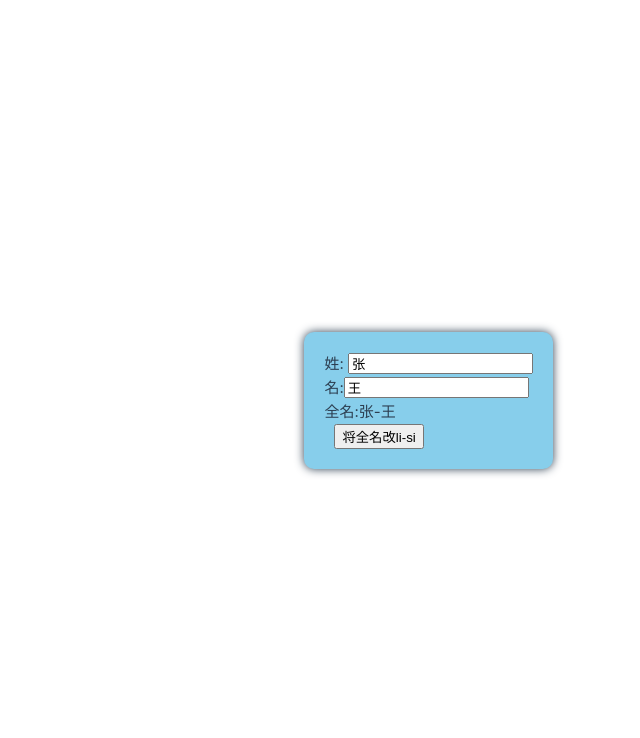
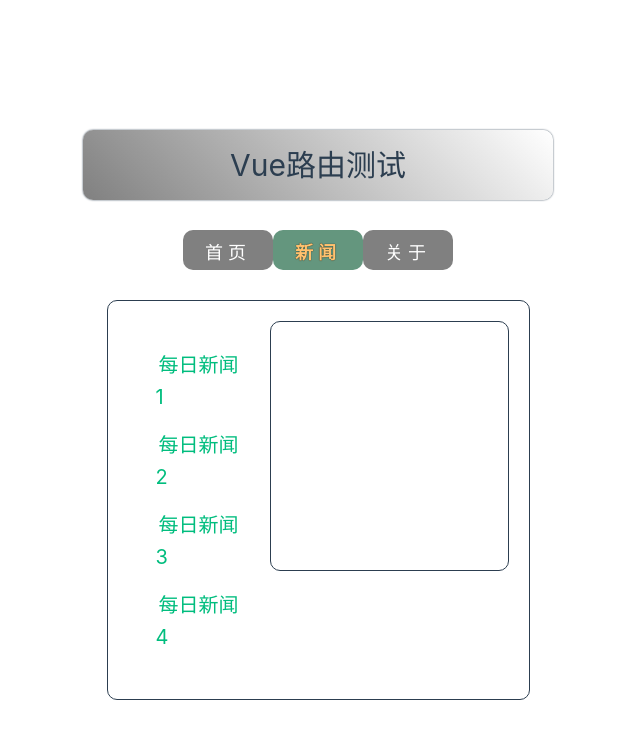
Before and after one commit to duasong111/Vue, a Vue app: page /news in a window 1280 px wide. Shown: the top 738 px of the page, without its empty margins (87-727 px from the left). Built offline with nearby package versions, Linux system fonts and the light colour scheme.

Commit message:
添加使用的文档

```diff
--- a/package.json
+++ b/package.json
@@ -11,8 +11,10 @@
     "type-check": "vue-tsc --build"
   },
   "dependencies": {
+    "axios": "^1.8.1",
     "hello-vue": "file:",
-    "vue": "^3.5.13"
+    "vue": "^3.5.13",
+    "vue-router": "^4.5.0"
   },
   "devDependencies": {
     "@tsconfig/node22": "^22.0.0",
--- a/src/App.vue
+++ b/src/App.vue
@@ -1,15 +1,69 @@
 <template>
-  <Person />
+  <div class="app">
+    <h2 class="title">Vue路由测试</h2>
+    <!-- 导航区域 -->
+    <div class="navicate">
+      <!-- 来去实现页面的跳转功能 -->
+      <RouterLink to="/home" active-class="active">首页</RouterLink>
+      <RouterLink :to="{name:'xinwen'}" active-class="active">新闻</RouterLink>
+      <RouterLink :to="{path:'/about'}"active-class="active">关于</RouterLink>
+    </div>
+    <!-- 展示区域 -->
+     <div class="main-content">
+      <RouterView></RouterView>
+     </div>
+  </div>
 </template>
-<script lang="ts">
-import Person from './components/Person.vue';
+<script lang="ts" setup name="App">
+import {RouterView,RouterLink} from 'vue-router'
 
-export default {
-  name: 'App', //组件名
-  components: { Person }, //注册组件
+</script>
+<style scoped>
+.title{
+  text-align: center;
+  word-spacing: 5px;
+  margin: 30px 0;
+  height: 70px;
+  line-height: 70px;
+  background-image: linear-gradient(45deg,gray,white);
+  border-radius: 10px;
+  box-shadow: 0 0 2px;
+  font-size: 30px;
 }
-</script>
+.navicate{
+  display: flex;
+  justify-content: space-around;
+  margin:0 100px;
 
-<style scoped>
+}
+.navicate a{
+  display: block;
+  text-align: center;
+  width: 90px;
+  height: 40px;
+  line-height: 40px;
+  border-radius: 10px;
+  background-color: gray;
+  text-decoration: none;
+  color: white;
+  font-size: 18px;
+  letter-spacing: 5px;
+}
+.navicate a.active{
+  background-color: #64967E;
+  color: #ffc26f;
+  font-weight: 900;
+  text-shadow: 0 0 1px black;
+  font-family: 微软雅黑;
+}
+.main-content{
+margin:0 auto;
+margin-top: 30px;
+border-radius:10px;
+width: 90%;
+width: 90%;
+height: 400px;
+border:1px solid;
+}
 
 </style>
--- a/src/components/Person.vue
+++ b/src/components/Person.vue
@@ -1,42 +1,13 @@
 <template>
-    <div class="person">
-        姓: <input type="text" v-model="firstName"> <br>
-        名:<input type="text" v-model="lastName"> <br>
-        全名:<span>{{ fullName}}</span>
-        <br>
-        <button @click="changefullName">将全名改li-si</button>
 
-
-    </div>
 </template>
-<!-- <script lang="ts">
-export default {
-    name: 'Person',
-}
-</script> -->
 
 <script lang="ts" setup name="Person">//使用setup的语法糖
 
-import { ref, reactive, toRefs, computed } from 'vue'
-let firstName = ref("张")
-let lastName = ref("王")
-
-let fullName = computed({
-    get() {
-        return firstName.value.slice(0, 1).toUpperCase() + firstName.value.slice(1) + '-' +
-            lastName.value
-    },
-    set(vla){
-        const[str1,str2]=vla.split('-')
-        firstName.value=str1
-        lastName.value=str2
-    }
-})
-function changefullName() {
-    fullName.value = "li-si"
-}
 
 </script>
+
+
 
 <style scoped>
 .person {
@@ -49,4 +20,9 @@ function changefullName() {
 button {
     margin: 0 10px;
 }
+
+img {
+    height: 200px;
+    margin-right: 15px;
+}
 </style>
--- /dev/null
+++ b/src/pages/About.vue
@@ -0,0 +1,20 @@
+<template>
+    <div class="contain">
+    <h3>关于整个页面的显示</h3>
+    </div>
+</template>
+
+<script lang="ts" setup name="About">//使用setup的语法糖
+</script>
+<style scoped>
+.contain{
+
+    font-size: 30px;
+    display: flex;
+    margin: 50px;
+    color: gray;
+    justify-content: center;
+    align-items: center;
+
+}
+</style>
--- /dev/null
+++ b/src/pages/Detail.vue
@@ -0,0 +1,27 @@
+<template>
+    <div class="news-list">
+        <li>编号：{{ id }}</li>
+        <li>标题：{{ title }}</li>
+        <li>内容：{{ content }}</li>
+    </div>
+</template>
+
+<script lang="ts" setup name="Detail">//使用setup的语法糖
+// import { toRefs } from 'vue';
+// import {useRoute} from 'vue-router'
+// let router = useRoute()
+// console.log(router)
+// let {query} =toRefs(router)
+defineProps(['id','title','content'])
+</script>
+<style scoped>
+.news-list{
+    margin: 10px;
+    list-style: none;
+    padding-left: 20px;
+}
+.news-list li {
+    line-height: 30px;
+}
+
+</style>
--- /dev/null
+++ b/src/pages/Home.vue
@@ -0,0 +1,17 @@
+<template>
+    <div class="home">
+     <img src="http://www.atguigu.com/images/index_new/logo.png" alt="">
+    </div>
+</template>
+
+<script lang="ts" setup name="Home">//使用setup的语法糖
+</script>
+<style scoped>
+.home{
+    display: flex;
+    justify-content: center;
+    align-items: center;
+    height: 100%;
+}
+
+</style>
--- /dev/null
+++ b/src/pages/News.vue
@@ -0,0 +1,82 @@
+<template>
+    <div class="contain">
+        <ul>
+            <li v-for="item in newsList" :key="item.id">
+
+                <!-- 第一种写法 -->
+              <!-- <RouterLink :to="`/news/details?id=${item.id}&title=${item.title}&content=${item.conten}`">{{item.title}}</RouterLink> -->
+            <!-- 第二种写法 -->
+              <!-- <RouterLink
+            :to="{
+                path:'/news/details',
+                query:{
+                    id:item.id,
+                    title:item.title,
+                    content:item.conten
+                }
+            }">
+                {{item.title}}
+            </RouterLink> -->
+
+            <!-- 第三张写法 -->
+             <RouterLink
+             :to="{
+                name:'news_detal',
+                params:{
+                    id:item.id,
+                    title:item.title,
+                    content:item.conten
+                }
+             }">
+                {{item.title}}
+             </RouterLink>
+            </li>
+        </ul>
+
+
+        <!-- 展示区域 -->
+         <div class="news-content">
+            <RouterView></RouterView>
+
+         </div>
+    </div>
+
+
+</template>
+
+<script lang="ts" setup name="News">//使用setup的语法糖
+import {reactive, ref} from 'vue'
+import { RouterView } from 'vue-router';
+let newsList=reactive([
+    {id:'asafec01',title:"每日新闻1",conten:"今天天气还不错"},
+    {id:'asafec02',title:"每日新闻2",conten:"你吃饭了吗"},
+    {id:'asafec03',title:"每日新闻3",conten:"找到一个好工作"},
+    {id:'asafec04',title:"每日新闻4",conten:"好消息！好消息！"}
+    ])
+</script>
+<style scoped>
+
+.contain{
+    display: flex;
+    justify-content: left;
+    margin: 20px;
+}
+.contain ul{
+    list-style: none;
+    margin: 20px;
+    padding: 0;
+    display: block;
+}
+li{
+    padding: 8px;
+    font-size: 20px;
+}
+.news-content{
+    border-radius:10px;
+    width: 70%;
+    /* width: 45%; */
+    height: 250px;
+    border:1px solid;
+}
+
+</style>
--- /dev/null
+++ b/src/router/index.ts
@@ -0,0 +1,37 @@
+
+//第一步引入createRouter
+import { createRouter,createWebHashHistory, createWebHistory } from "vue-router";
+import News from "@/pages/News.vue";
+import About from "@/pages/About.vue";
+import Home from "@/pages/Home.vue";
+import Detail from "@/pages/Detail.vue";
+
+//第二步：创建路由器
+const router = createRouter({
+    history:createWebHistory(),
+    routes: [{
+        name:'zhuye',
+        path: '/home',
+        component: Home
+    },
+    {
+        name:'xinwen',
+        path: '/news',
+        component:News,
+        children:[
+            {
+                name:'news_detal',
+                path:'details/:id/:title/:content?',  //使用params需要去占位
+                component:Detail,
+                props:true
+            }
+        ]
+    }, {
+        name:'guanyu',
+        path: '/about',
+        component: About
+    }
+    ]
+})
+//暴露出路由
+export default router
```
Also changed, not shown: src/main.ts (+10 -1 lines), src/types/index.ts (added, +11 -0 lines), 2 other files (tests, documents, lock files or other folders).
